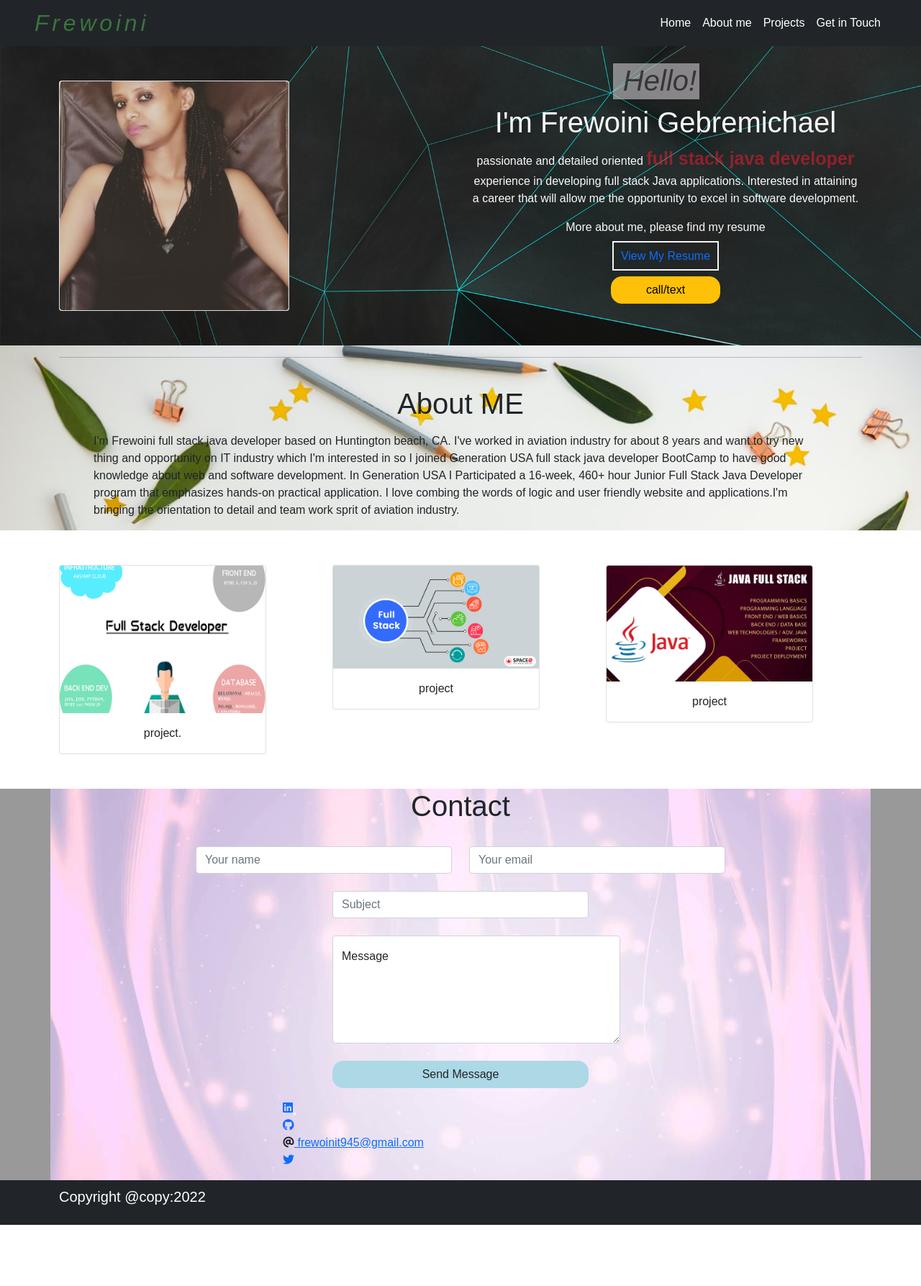
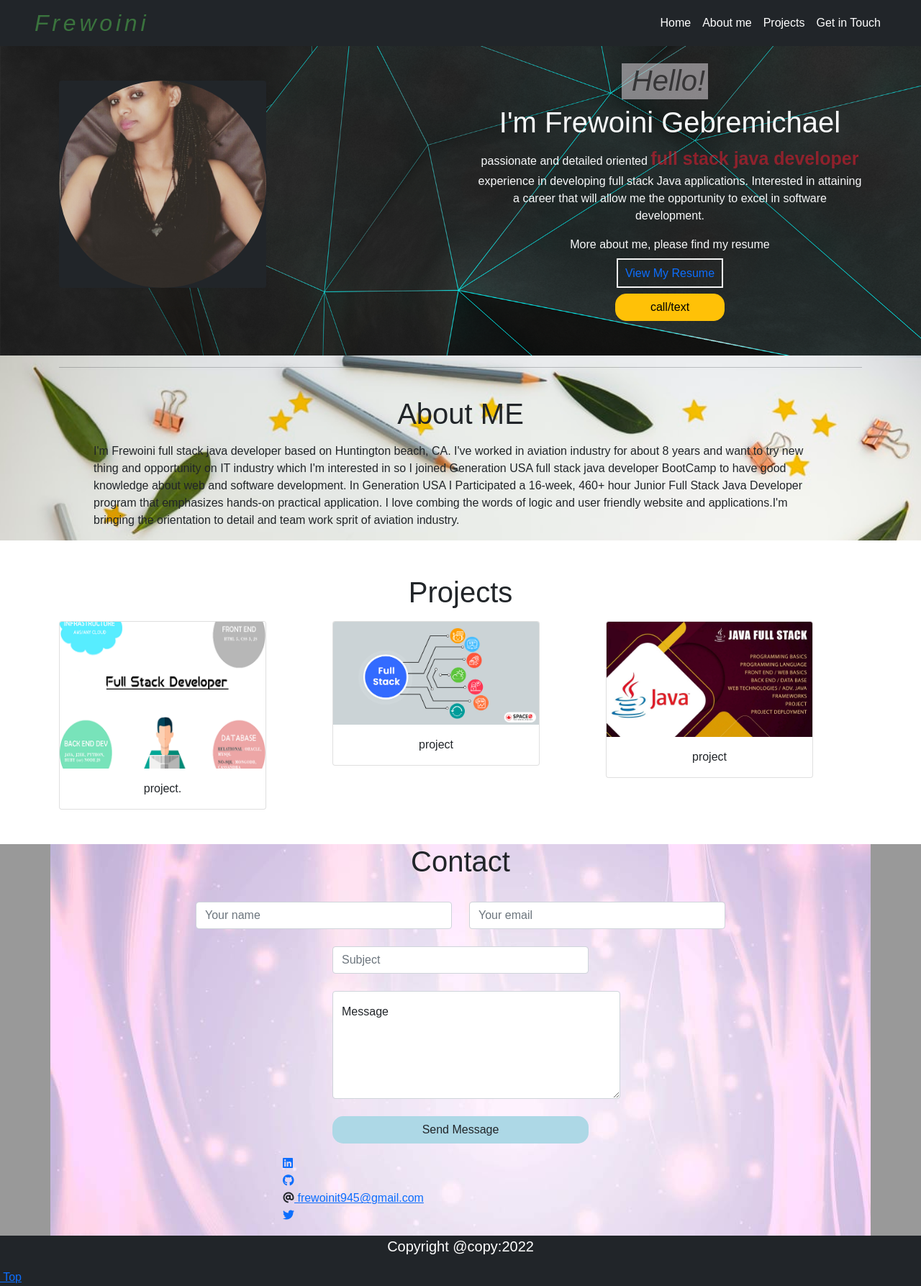
Before and after one commit to Frewoini/initialportfolio, a plain HTML site: page index.html in a window 1280 px wide. Shown: the whole page at 72% size. Before the commit the page ends 1702 px from the top, so only its background shows below. Drawn offline with nearby package versions, Linux system fonts and the light colour scheme.

Commit message:
to add addtional style

```diff
--- a/index.html
+++ b/index.html
@@ -19,7 +19,7 @@
   </head>
   <body>
     <!--navigation-->
-    <nav class="navbar navbar-expand-lg  navbar-light   bg-dark fixed-top">
+    <nav class="navbar navbar-expand-lg navbar-expand-md navbar-light bg-dark fixed-top">
       <div class="container-fluid px-5 py-1">
         <a class="navbar-brand"  id="brand">Frewoini</a>
         <button  bg-light
@@ -57,14 +57,19 @@
     <!-- home page -->
     <section class="text-light p-5 text-center" id="home">
 
-    <div class="container" >
-      <div class="row  mt-3">
-        <div class="col-md-6 ">
-          <div class="card mt-5" style="width: 20rem;height: 20rem;">
-            <img  src="img/mypic.jpg" class="card-img-top img-fluid rounded" alt="self-photo">
+    <div class="container overflow-hidden" >
+      <div class="row  mt-3 gx-5">
+        <!--home page image-->
+        <div class="col-md-6 col-sm-3 mt-5" id="home-img">
+          <div class="card border-0 bg-dark" style="width: 18rem;">
+            <img class="card-img-top  border-0 rounded-circle  bg-dark"  src="img/mypic.jpg" alt="self-photo">
+
           </div>
+
+
           </div>
-        <div class="col-md-6  text-light text-center">
+          <!--home page text-->
+        <div class="col-md-6 col-sm-6 text-light text-center">
           &nbsp;
           &nbsp;
           &nbsp;
@@ -120,6 +125,11 @@
   <!--projects-->
    <section class="p-5" id="project">
      <div class="container">
+        <div class="row">
+          <div class="col">
+             <h1 class="text-center mb-3">Projects</h1>
+          </div>
+        </div>
        <div class="row text-center g-4">
          <div class="col-md">
           <div class="card" style="width: 18rem;">
@@ -234,17 +244,17 @@
     </div>
   </section>
 
-   <footer class="class p-2 bg-dark text-white position-relative
-   justify-content-center">
-     <div class="container">
+   <footer class="class  bg-dark text-white ">
+     <div class="nav justify-content-center">
        <p class="lead">
          Copyright @copy:2022
        </p>
-       <a href="#" class="position-absolute bottom-0 end-0 p-2">
-        <i class="fa-solid fa-square-up"></i>
-
-      </a>
      </div>
+     <!--to go to top-->
+     <a href="#" class=" bottom-0 end-0  align-self-end">
+      <i class="fa-solid fa-square-up"></i>
+        Top
+    </a>
    </footer>
 
    <div class="modal fade" id="call" tabindex="-1" aria-labelledby="exampleModalLabel" aria-hidden="true">
--- a/style.css
+++ b/style.css
@@ -1,6 +1,7 @@
 body {
   font-size: 16px;
   font-family: Arial, Helvetica, sans-serif;
+
 }
 
 #brand {
@@ -33,6 +34,10 @@ body {
   background-size: cover;
   position: relative;
 }
+/*#home-img{
+
+
+}*/
 .btn{
     border-radius: 15px;
 }
```
